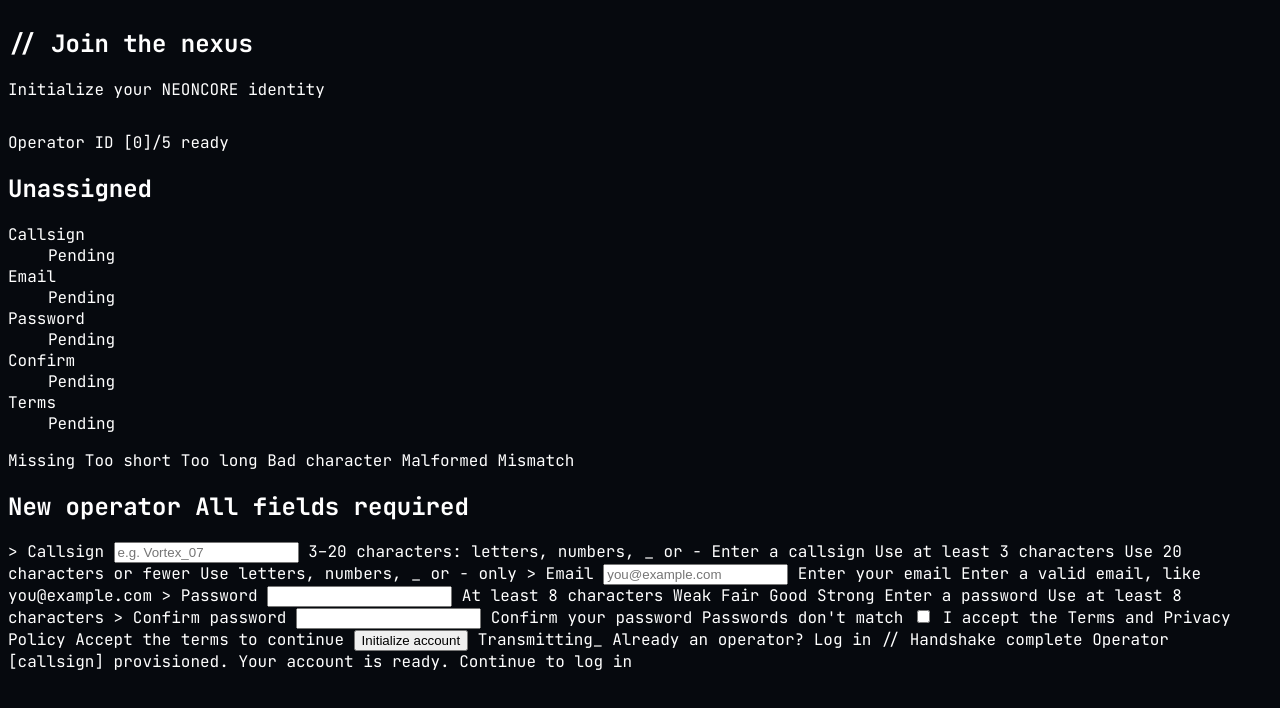
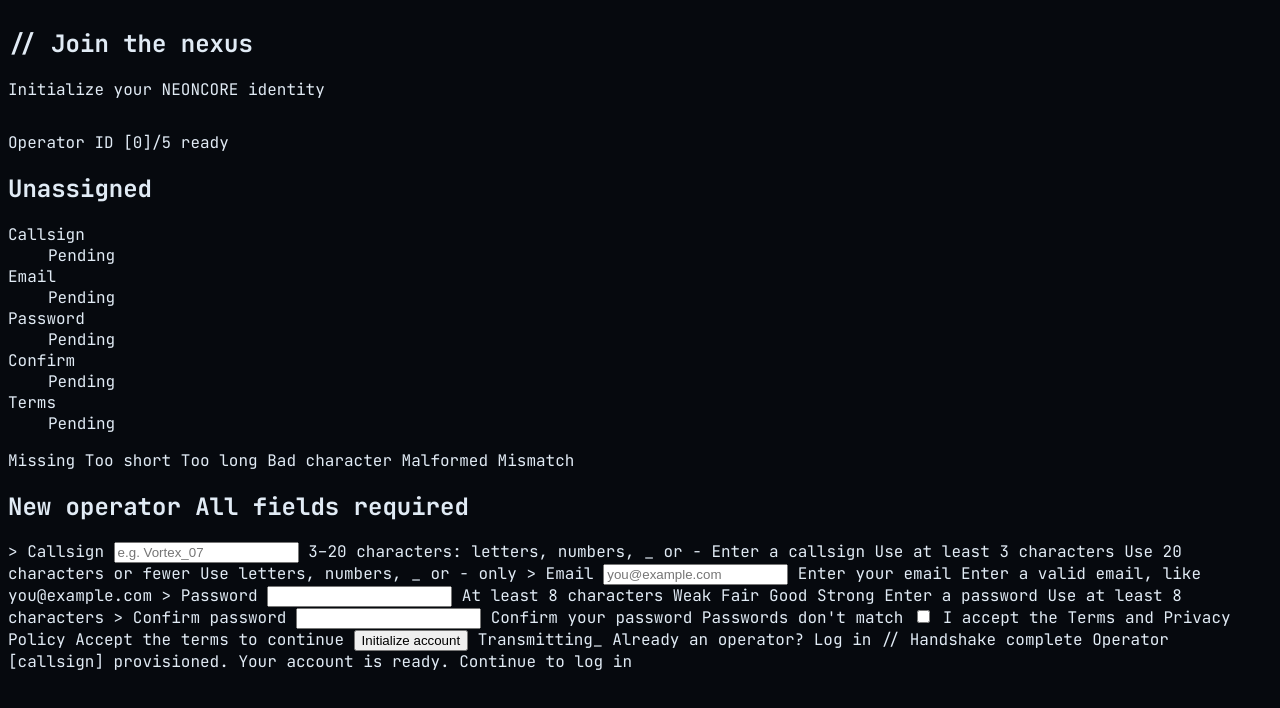
Before and after one commit to rdmitrijj/gamer-page-frontend, a plain HTML site: page index.html in a window 1280 px wide. Drawn offline with Linux system fonts and the light colour scheme.

Commit message:
Change color

```diff
--- a/style.css
+++ b/style.css
@@ -4,7 +4,7 @@
 }
 
 body {
-    color: white;
+    color: #E1EBF5;
     font-family: myFont;
     background-color: #06090E;
 }
```
